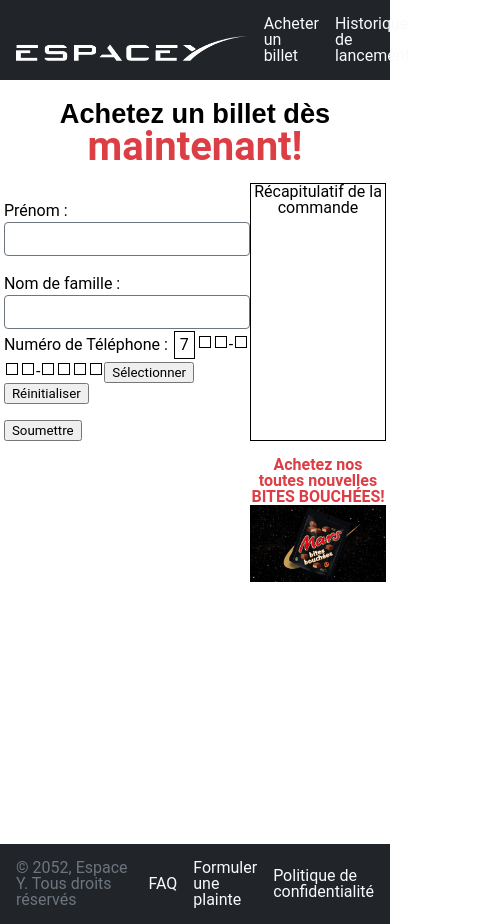
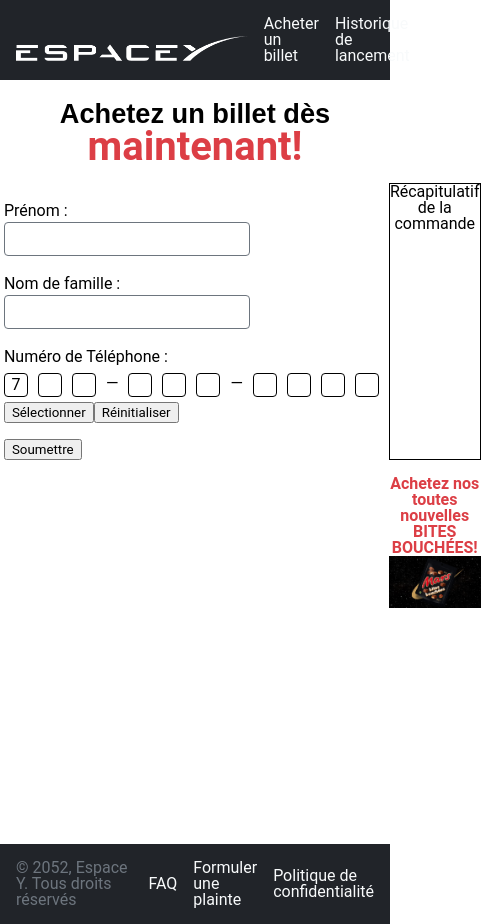
Before and after one commit to yannicklescure/hackathon-react-2022-team-b, a React (Create React App) app in the folder client/: page /buy-a-ticket in a window 390 px wide. Shown: the whole page, 481 px wide, since content can reach past the window. Built offline with nearby package versions, Linux system fonts and the light colour scheme.

Commit message:
some styling for phone input

```diff
--- a/client/src/components/PhoneNumberInput.jsx
+++ b/client/src/components/PhoneNumberInput.jsx
@@ -1,11 +1,11 @@
-import { useState } from 'react';
-import useInterval from '../hooks/useInterval';
-import styled from 'styled-components';
+import { useState } from "react";
+import useInterval from "../hooks/useInterval";
+import styled from "styled-components";
 
 const PhoneNumberInput = (props) => {
   const [count, setCount] = useState(0);
   const [currentDigit, setCurrentDigit] = useState(0);
-  const [phoneNumber, setPhoneNumber] = useState('');
+  const [phoneNumber, setPhoneNumber] = useState("");
   const [delay, setDelay] = useState(500);
 
   useInterval(() => {
@@ -24,7 +24,7 @@
       // set phone number in parent inputs state
       props.setInputs(values => ({...values, ["phoneNumber"]: newPhoneNumber}));
 
-      setDelay(Math.max(100, delay - 50))
+      setDelay(Math.max(100, delay - 50));
     };
 
   };
@@ -40,39 +40,51 @@
   };
 
   const countForPosition = (position) => {
-    return phoneNumber[position] || (currentDigit === position ? count : '')
+    return phoneNumber[position] || (currentDigit === position ? count : "")
   };
 
   return (
     <Wrapper>
-      <label htmlFor="phoneNumber">Numéro de Téléphone : </label>
-
+      <DigitsContainer>
         <SingleDigit>{countForPosition(0)}</SingleDigit>
         <SingleDigit>{countForPosition(1)}</SingleDigit>
         <SingleDigit>{countForPosition(2)}</SingleDigit>
-      <span>-</span>
+        <DigitDivider>—</DigitDivider>
         <SingleDigit>{countForPosition(3)}</SingleDigit>
         <SingleDigit>{countForPosition(4)}</SingleDigit>
         <SingleDigit>{countForPosition(5)}</SingleDigit>
-      <span>-</span>
+        <DigitDivider>—</DigitDivider>
         <SingleDigit>{countForPosition(6)}</SingleDigit>
         <SingleDigit>{countForPosition(7)}</SingleDigit>
         <SingleDigit>{countForPosition(8)}</SingleDigit>
         <SingleDigit>{countForPosition(9)}</SingleDigit>
+      </DigitsContainer>
 
       <button onClick={pickDigit}>Sélectionner</button>
       <button onClick={resetAllDigits}>Réinitialiser</button>
     </Wrapper>
   )
-}
+};
 
 const Wrapper = styled.div``;
 
+const DigitsContainer = styled.div`
+  display: flex;
+  margin: 5px 0;
+`;
+
+const DigitDivider = styled.div`
+  margin-right: 10px;
+  padding: 3px 0;;
+`;
+
 const SingleDigit = styled.div`
-  display: inline-block;
-  padding: 5px;
-  margin: 2px;
+  padding: 3px 0;
+  margin-right: 10px;
   border: 1px solid black;
+  border-radius: 4px;
+  min-width: 1.5em;
+  text-align: center;
 `;
 
 export default PhoneNumberInput;
--- a/client/src/components/TicketForm.jsx
+++ b/client/src/components/TicketForm.jsx
@@ -39,6 +39,7 @@
           onChange={handleChange}
         />
 
+        <Label>Numéro de Téléphone : </Label>
         <PhoneNumberInput setInputs={setInputs}></PhoneNumberInput>
 
         <br/> {/* delete me */}
@@ -60,7 +61,7 @@
 const Form = styled.form`
   display: flex;
   flex-direction: column;
-   align-items: flex-start;
+  align-items: flex-start;
 `;
 
 export default TicketForm;
```
Also changed, not shown: 1 other file (tests, documents, lock files or other folders). Lines whose indentation alone changed are shown as unchanged.
